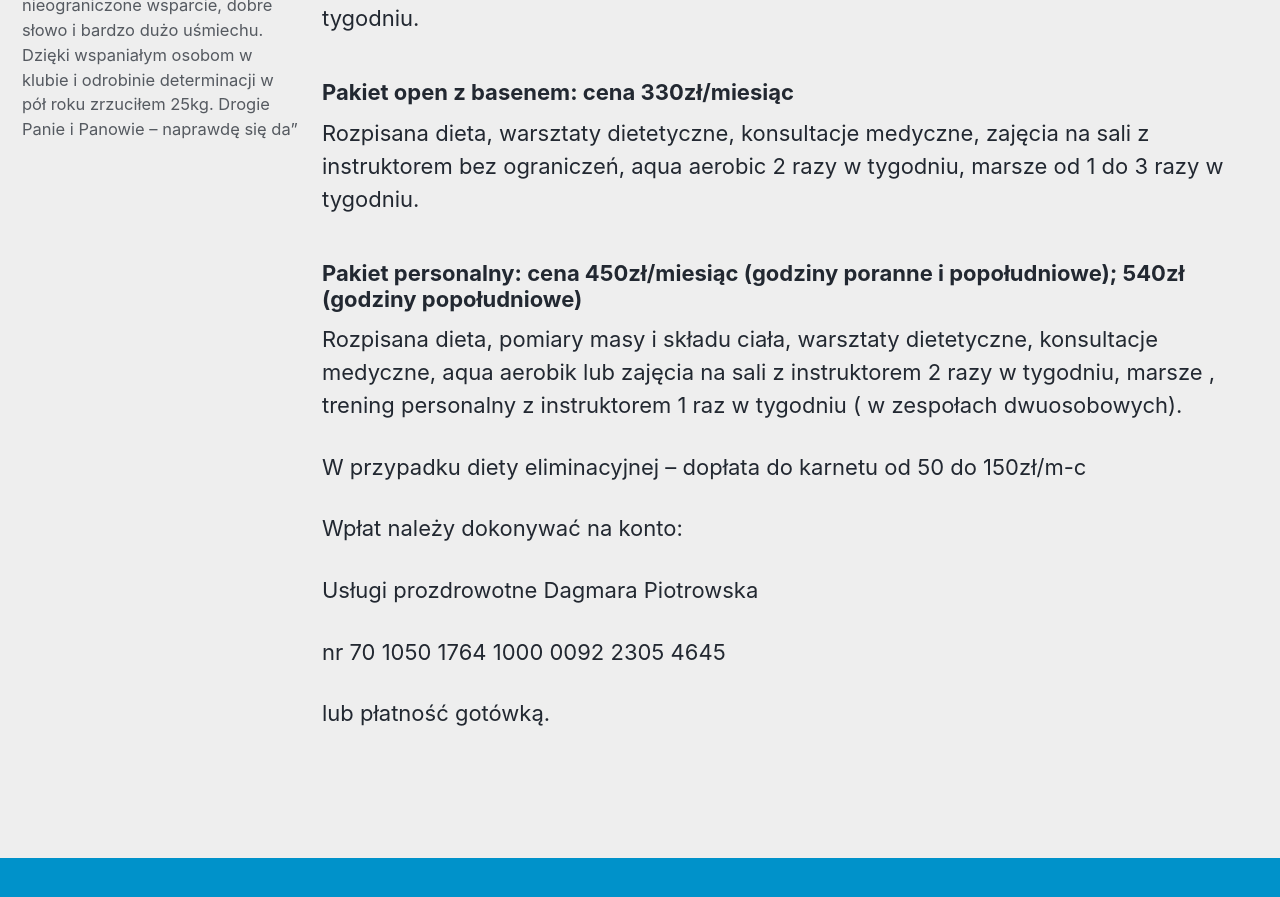
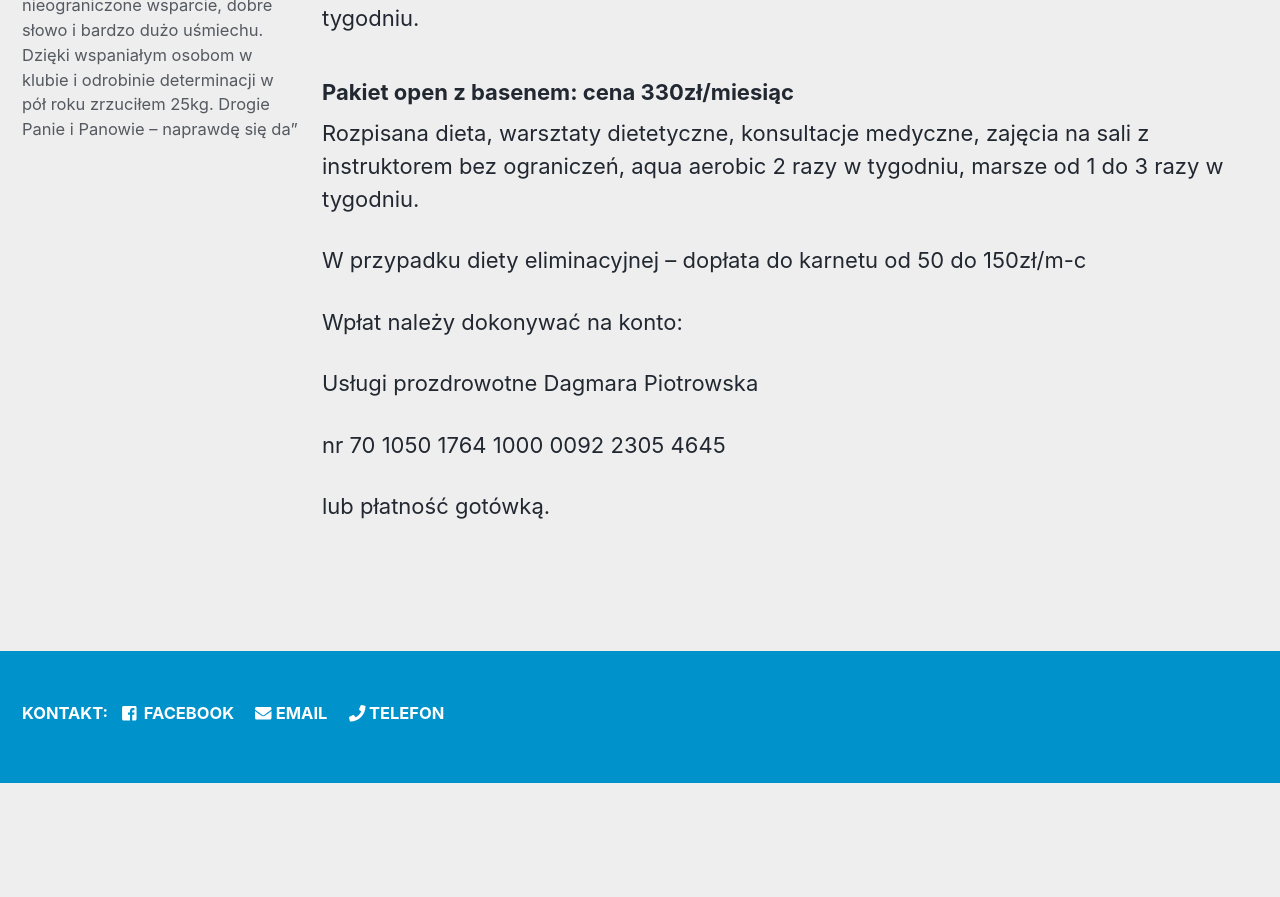
Before and after one commit to PiotrowskiD/PiotrowskiD.github.io, a Jekyll site: the page built from _pages/oferta.md, in a window 1280 px wide and 900 px high, scrolled down 1100 px. Shown: the top 897 px of the window. Built offline with Jekyll 4.4.1, drawn with Linux system fonts in a browser that asks for light colours; cached includes are drawn as plain includes; nearby versions of some CDN libraries; after the commit the page ends 1883 px from its top, so only the background shows below that.

Commit message:
remove pakiet personalny

```diff
--- a/_pages/oferta.md
+++ b/_pages/oferta.md
@@ -37,8 +37,6 @@ Rozpisana dieta, warsztaty dietetyczne, konsultacje medyczne, zajęcia na sali z
 Rozpisana dieta, warsztaty dietetyczne, konsultacje medyczne, zajęcia na sali z instruktorem bez ograniczeń, aqua aerobic 2 razy w tygodniu, marsze od 1 do 3 razy w tygodniu.
 
 
-### Pakiet personalny: cena 450zł/miesiąc (godziny poranne i popołudniowe); 540zł (godziny popołudniowe)
-Rozpisana dieta, pomiary masy i składu ciała, warsztaty dietetyczne, konsultacje medyczne, aqua aerobik lub zajęcia na sali z instruktorem 2 razy w tygodniu, marsze , trening personalny z instruktorem 1 raz w tygodniu ( w zespołach dwuosobowych).
 
 
 W przypadku diety eliminacyjnej – dopłata do karnetu od
```
